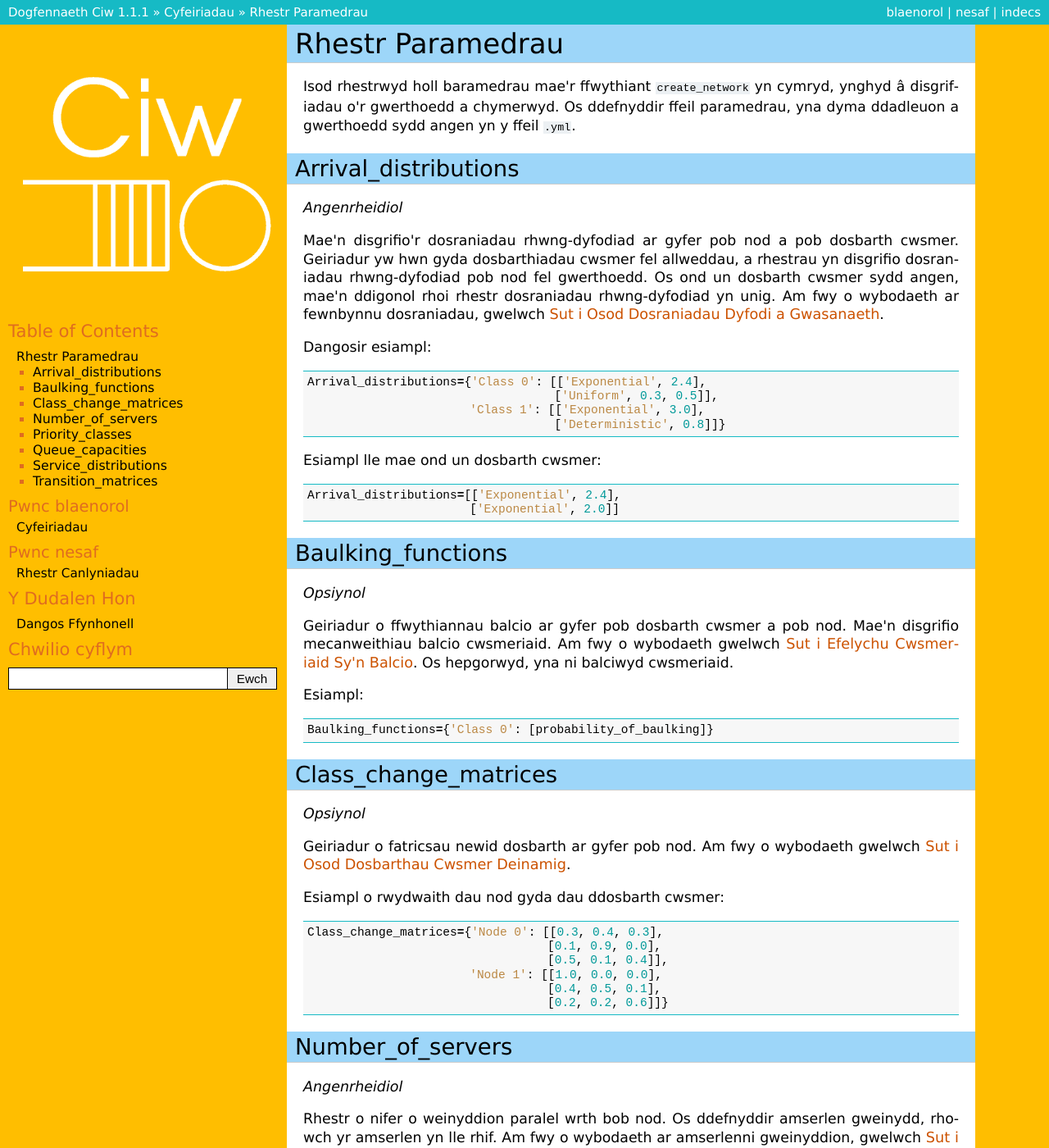
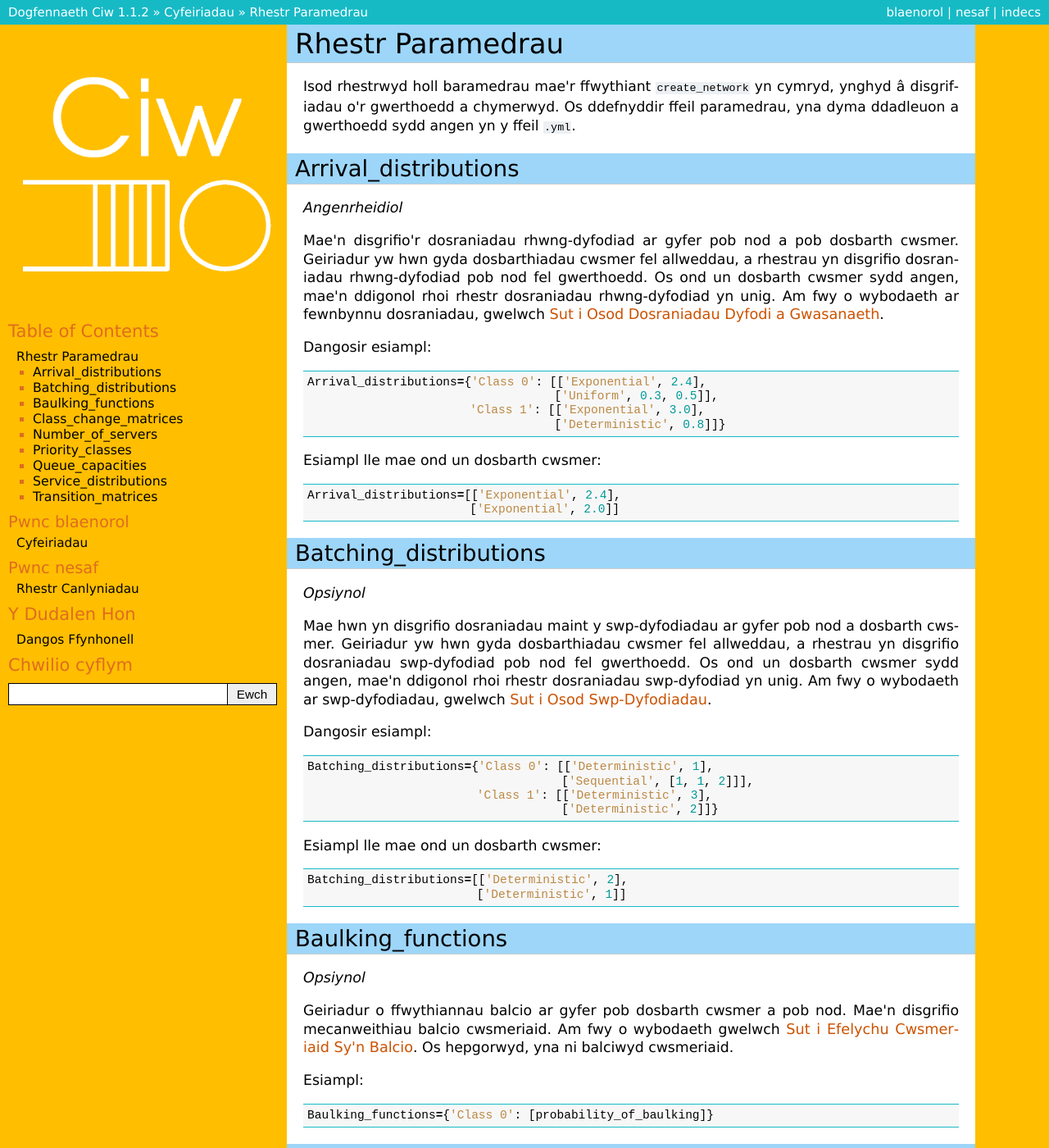
Before and after one commit to CiwPython/Ciw-cy, a Sphinx documentation site: the page built from docs/Reference/parameters.rst, in a window 1280 px wide and 1400 px high. Shown: the whole window at 82% size. Built offline with Sphinx 7.4.7, drawn with Linux system fonts in a browser that asks for light colours; some of the changed text lies outside the part shown.

Commit message:
Swp-dyfodiadau, v1.1.2

```diff
--- a/docs/Background/mechanisms.rst
+++ b/docs/Background/mechanisms.rst
@@ -41,6 +41,7 @@ Felly mae'r dilyniant dadflocio yn digwydd yn drefn a flociwyd y cwsmeriaid.
 Fe all blocio cylchol arwain at :ref:`llwyrglo <detect-deadlock>`.
 
 
+.. _simultaneous_events:
 
 Digwyddiadau Cydamserol
 ~~~~~~~~~~~~~~~~~~~~~~~
--- a/docs/Guides/index.rst
+++ b/docs/Guides/index.rst
@@ -15,6 +15,7 @@ Cynnwys:
    set_distributions.rst
    time_dependent.rst
    priority.rst
+   batching.rst
    baulking.rst
    server_schedule.rst
    dynamic_customerclasses.rst
--- a/docs/Reference/parameters.rst
+++ b/docs/Reference/parameters.rst
@@ -29,6 +29,30 @@ Esiampl lle mae ond un dosbarth cwsmer::
 
     Arrival_distributions=[['Exponential', 2.4],
                            ['Exponential', 2.0]]
+
+
+Batching_distributions
+~~~~~~~~~~~~~~~~~~~~~~
+
+*Opsiynol*
+
+Mae hwn yn disgrifio dosraniadau maint y swp-dyfodiadau ar gyfer pob nod a dosbarth cwsmer.
+Geiriadur yw hwn gyda dosbarthiadau cwsmer fel allweddau, a rhestrau yn disgrifio dosraniadau swp-dyfodiad pob nod fel gwerthoedd.
+Os ond un dosbarth cwsmer sydd angen, mae'n ddigonol rhoi rhestr dosraniadau swp-dyfodiad yn unig.
+Am fwy o wybodaeth ar swp-dyfodiadau, gwelwch :ref:`batch-arrivals`.
+
+Dangosir esiampl::
+
+    Batching_distributions={'Class 0': [['Deterministic', 1],
+                                        ['Sequential', [1, 1, 2]]],
+                            'Class 1': [['Deterministic', 3],
+                                        ['Deterministic', 2]]}
+
+Esiampl lle mae ond un dosbarth cwsmer::
+
+    Batching_distributions=[['Deterministic', 2],
+                            ['Deterministic', 1]]
+
 
 
 Baulking_functions
--- a/docs/conf.py
+++ b/docs/conf.py
@@ -59,7 +59,7 @@ author = u'Geraint Palmer'
 # built documents.
 #
 # The short X.Y version.
-version = '1.1.1'
+version = '1.1.2'
 # The full version, including alpha/beta/rc tags.
 release = version
 
```
Also changed, not shown: docs/Guides/batching.rst (added, +51 -0 lines).
